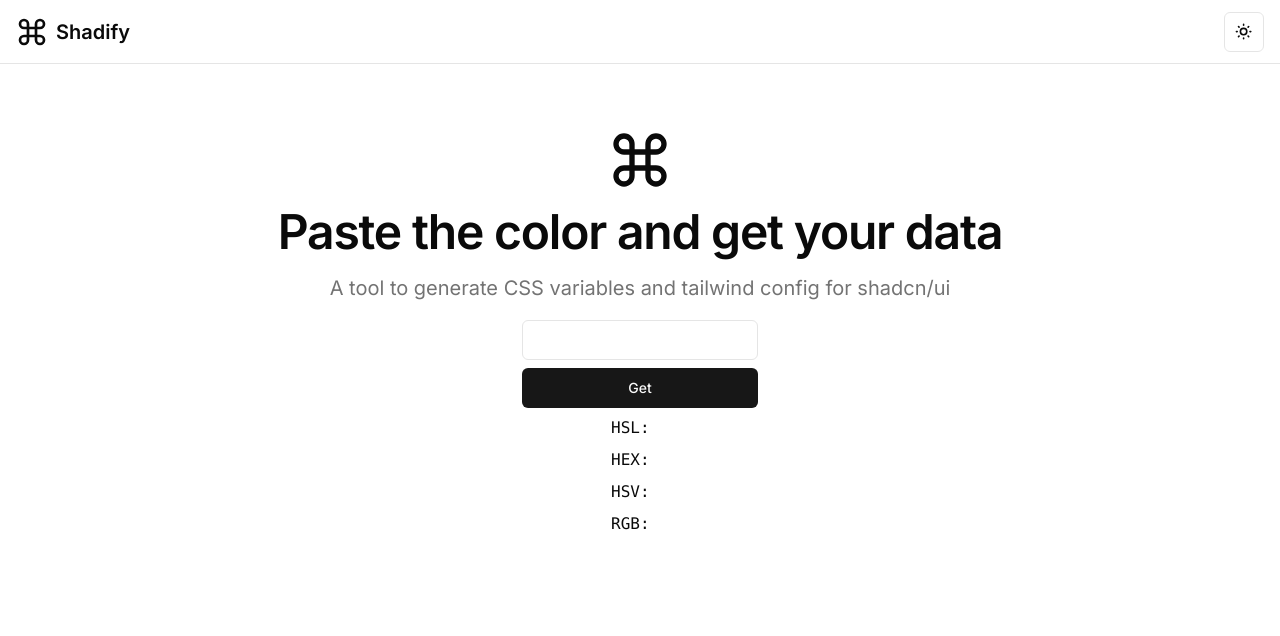
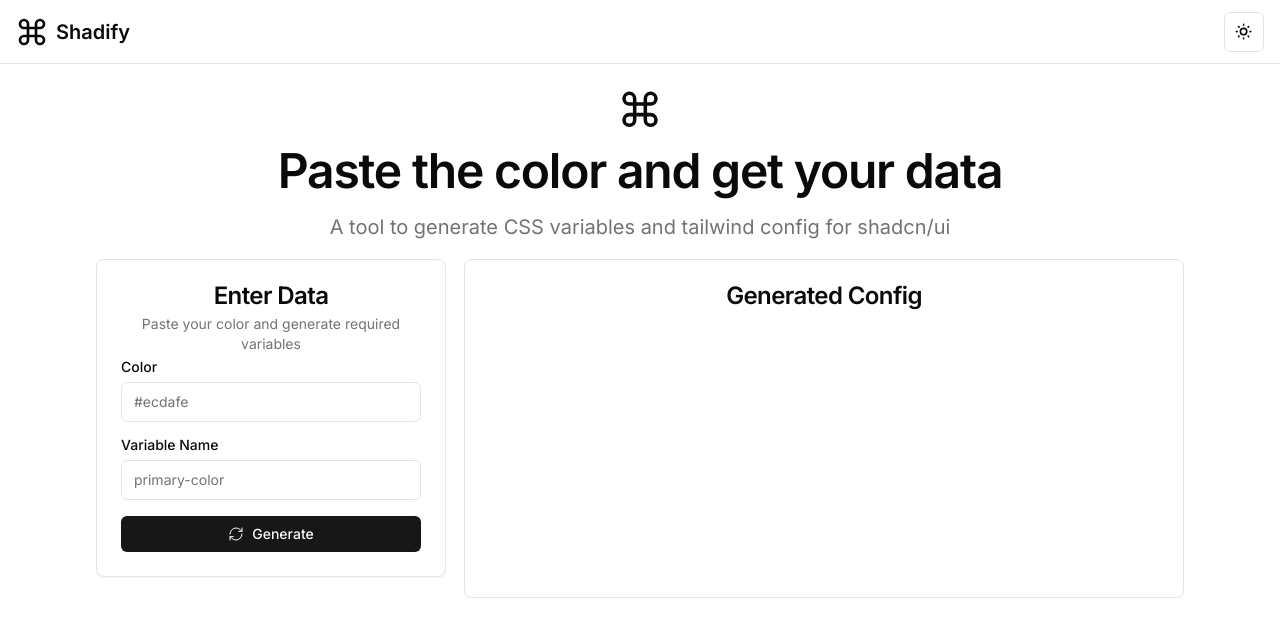
Before and after one commit to bikrantlabs/shadify, a Next.js app: page / in a window 1280 px wide. Shown: the top 636 px of the page. Built offline with nearby package versions, Linux system fonts and the light colour scheme; no server answers.

Commit message:
color variables generation complete

```diff
--- a/package.json
+++ b/package.json
@@ -12,6 +12,7 @@
     "ui:add": "pnpm dlx shadcn-ui@latest add"
   },
   "dependencies": {
+    "@prettier/sync": "^0.5.1",
     "@radix-ui/react-dropdown-menu": "^2.0.6",
     "@radix-ui/react-label": "^2.0.2",
     "@radix-ui/react-slot": "^1.0.2",
@@ -26,7 +27,9 @@
     "react-dom": "^18.2.0",
     "tailwind-merge": "^2.2.0",
     "tailwindcss-animate": "^1.0.7",
-    "zod": "^3.22.4"
+    "usehooks-ts": "^2.13.0",
+    "zod": "^3.22.4",
+    "zustand": "^4.5.0"
   },
   "devDependencies": {
     "@ianvs/prettier-plugin-sort-imports": "^4.1.1",
--- a/src/app/page.tsx
+++ b/src/app/page.tsx
@@ -1,11 +1,12 @@
 import { siteConfig } from '@/config/site'
+import { ConfigDisplayCard } from '@/components/cards/config-display-card'
 import { ColorConversion } from '@/components/converter'
 import { Icons } from '@/components/icons'
 
 export default function Home() {
   return (
     <main className="flex">
-      <div className="container mt-16 flex max-w-[64rem] flex-col items-center gap-4 text-center">
+      <div className="container mt-6 flex max-w-[72rem] flex-col items-center gap-4 text-center">
         <Icons.logo className="h-16 w-16" />
         <h1 className="text-2xl font-semibold tracking-tight sm:text-5xl md:text-4xl lg:text-5xl">
           Paste the color and get your data
@@ -13,7 +14,14 @@ export default function Home() {
         <p className="max-w-[42rem] leading-normal text-muted-foreground sm:text-xl sm:leading-8">
           {siteConfig.description}
         </p>
-        <ColorConversion />
+        <div className="flex h-full max-h-[350px] w-full gap-2 overflow-scroll">
+          <div className="flex-1 ">
+            <ColorConversion />
+          </div>
+          <div className="h-full flex-[2_2_0%]">
+            <ConfigDisplayCard />
+          </div>
+        </div>
       </div>
     </main>
   )
--- /dev/null
+++ b/src/components/cards/config-display-card.tsx
@@ -0,0 +1,44 @@
+'use client'
+
+import { useConfigDataStore } from '@/hooks/use-config-data-store'
+import { CardHeader, CardTitle } from '@/components/ui/card'
+import { Label } from '@/components/ui/label'
+
+import { CodeBlock } from '../ui/code-block'
+
+export const ConfigDisplayCard = () => {
+  const { state } = useConfigDataStore((state) => state)
+  return (
+    <div className="flex h-full max-h-[350px] w-full flex-col overflow-scroll rounded-lg border shadow-sm">
+      <CardHeader>
+        <CardTitle>Generated Config</CardTitle>
+      </CardHeader>
+      {state.configData && (
+        <div className="flex flex-col">
+          <div className="flex-1 p-6">
+            <div className="flex w-full flex-col items-start gap-2">
+              <Label>globals.css</Label>
+              <CodeBlock data={state.configData?.globalsCSS.hslString} />
+            </div>
+          </div>
+          <div className="flex-1 p-6">
+            <div className="flex w-full flex-col items-start gap-2">
+              <Label>tailwind.config.js</Label>
+              <CodeBlock
+                data={JSON.stringify(state.configData?.tailwindConfig, null, 2)}
+              />
+            </div>
+          </div>
+        </div>
+      )}
+    </div>
+    // <Card className="h-full w-full">
+    //   <CardHeader>
+    //     <CardTitle>Generated Config</CardTitle>
+    //   </CardHeader>
+    //   <CardContent>
+    //     <Label>globals.css</Label>
+    //   </CardContent>
+    // </Card>
+  )
+}
--- a/src/components/converter.tsx
+++ b/src/components/converter.tsx
@@ -1,36 +1,77 @@
 'use client'
 
-import { useCallback, useState } from 'react'
+import { FormEvent, useEffect, useState } from 'react'
 
+import { generateConfig } from '@/lib/conversions/generate-config'
+import { useConfigDataStore } from '@/hooks/use-config-data-store'
 import { useGetToken } from '@/hooks/use-get-token'
 
+import { Icons } from './icons'
 import { Button } from './ui/button'
+import {
+  Card,
+  CardContent,
+  CardDescription,
+  CardHeader,
+  CardTitle,
+} from './ui/card'
 import { Input } from './ui/input'
+import { Label } from './ui/label'
 
 export const ColorConversion = () => {
   const [input, setInput] = useState('')
-  const { getTokenData, tokenData, error } = useGetToken()
-
-  const _getToken = useCallback(() => {
-    getTokenData({ input })
-  }, [input, getTokenData])
+  const [variableName, setVariableName] = useState('')
+  const { getTokenData, tokenData } = useGetToken()
+  const { actions } = useConfigDataStore((state) => state)
+  useEffect(() => {
+    if (tokenData) {
+      const config = generateConfig(variableName, tokenData)
+      actions.setConfigData(config)
+    }
+    // eslint-disable-next-line react-hooks/exhaustive-deps
+  }, [tokenData?.hex])
+  const handleGenerate = (e: FormEvent) => {
+    e.preventDefault()
+    getTokenData({ input: input })
+  }
   return (
-    <div className="flex flex-col gap-2">
-      <Input value={input} onChange={(e) => setInput(e.target.value)} />
-      <Button onClick={() => _getToken()}>Get</Button>
-      {error && <p>{error.message}</p>}
-      <pre>
-        <code>HSL: {tokenData?.hsl} </code>
-      </pre>
-      <pre>
-        <code>HEX: {tokenData?.hex} </code>
-      </pre>
-      <pre>
-        <code>HSV: {tokenData?.hsv} </code>
-      </pre>
-      <pre>
-        <code>RGB: {tokenData?.rgb} </code>
-      </pre>
+    <div className="flex w-full max-w-[350px] flex-col gap-2">
+      <Card>
+        <CardHeader>
+          <CardTitle>Enter Data</CardTitle>
+          <CardDescription>
+            Paste your color and generate required variables
+          </CardDescription>
+          <CardContent className="p-0">
+            <form onSubmit={handleGenerate}>
+              <div className="flex w-full flex-col gap-4">
+                <div className="flex flex-col items-start gap-2">
+                  <Label htmlFor="variable_data">Color</Label>
+                  <Input
+                    id="variable_data"
+                    value={input}
+                    placeholder="#ecdafe"
+                    onChange={(e) => setInput(e.target.value)}
+                  />
+                </div>
+                <div className="flex flex-col items-start gap-2">
+                  <Label htmlFor="variable_name">Variable Name</Label>
+                  <Input
+                    id="variable_name"
+                    value={variableName}
+                    placeholder="primary-color"
+                    onChange={(e) => setVariableName(e.target.value)}
+                  />
+                </div>{' '}
+                <Button>
+                  <Icons.refreshCW className="mr-2 h-4 w-4 stroke-[1.5px]" />
+                  Generate
+                </Button>
+              </div>
+            </form>
+          </CardContent>
+        </CardHeader>
+      </Card>
     </div>
   )
 }
--- a/src/components/icons.tsx
+++ b/src/components/icons.tsx
@@ -1,4 +1,4 @@
-import { Command, Moon, SunMedium } from "lucide-react"
+import { Check, Command, Copy, Moon, RefreshCw, SunMedium } from 'lucide-react'
 
 export type IconKeys = keyof typeof icons
 
@@ -10,6 +10,9 @@ const icons = {
   logo: Command,
   sun: SunMedium,
   moon: Moon,
+  copy: Copy,
+  refreshCW: RefreshCw,
+  check: Check,
 }
 
 export const Icons: IconsType = icons
--- a/src/components/ui/button.tsx
+++ b/src/components/ui/button.tsx
@@ -1,34 +1,35 @@
-import * as React from "react"
-import { Slot } from "@radix-ui/react-slot"
-import { cva, type VariantProps } from "class-variance-authority"
+import * as React from 'react'
+import { Slot } from '@radix-ui/react-slot'
+import { cva, type VariantProps } from 'class-variance-authority'
 
-import { cn } from "@/lib/utils"
+import { cn } from '@/lib/utils'
 
 const buttonVariants = cva(
-  "inline-flex items-center justify-center whitespace-nowrap rounded-md text-sm font-medium ring-offset-background transition-colors focus-visible:outline-none focus-visible:ring-2 focus-visible:ring-ring focus-visible:ring-offset-2 disabled:pointer-events-none disabled:opacity-50",
+  'inline-flex items-center justify-center whitespace-nowrap rounded-md text-sm font-medium ring-offset-background transition-colors focus-visible:outline-none focus-visible:ring-2 focus-visible:ring-ring focus-visible:ring-offset-2 disabled:pointer-events-none disabled:opacity-50',
   {
     variants: {
       variant: {
-        default: "bg-primary text-primary-foreground hover:bg-primary/90",
+        default: 'bg-primary text-primary-foreground hover:bg-primary/90',
         destructive:
-          "bg-destructive text-destructive-foreground hover:bg-destructive/90",
+          'bg-destructive text-destructive-foreground hover:bg-destructive/90',
         outline:
-          "border border-input bg-background hover:bg-accent hover:text-accent-foreground",
+          'border border-input bg-background hover:bg-accent hover:text-accent-foreground',
         secondary:
-          "bg-secondary text-secondary-foreground hover:bg-secondary/80",
-        ghost: "hover:bg-accent hover:text-accent-foreground",
-        link: "text-primary underline-offset-4 hover:underline",
+          'bg-secondary text-secondary-foreground hover:bg-secondary/80',
+        ghost: 'hover:bg-accent hover:text-accent-foreground',
+        link: 'text-primary underline-offset-4 hover:underline',
       },
       size: {
-        default: "h-10 px-4 py-2",
-        sm: "h-9 rounded-md px-3",
-        lg: "h-11 rounded-md px-8",
-        icon: "h-10 w-10",
+        default: 'h-9 px-3 py-1.5',
+        sm: 'h-8 rounded-md px-3 text-xs',
+        xs: 'h-6 py-0 px-2 rounded-md text-[11px]',
+        lg: 'h-11 rounded-md px-8 text-base',
+        icon: 'h-10 w-10',
       },
     },
     defaultVariants: {
-      variant: "default",
-      size: "default",
+      variant: 'default',
+      size: 'default',
     },
   }
 )
@@ -41,7 +42,7 @@ export interface ButtonProps
 
 const Button = React.forwardRef<HTMLButtonElement, ButtonProps>(
   ({ className, variant, size, asChild = false, ...props }, ref) => {
-    const Comp = asChild ? Slot : "button"
+    const Comp = asChild ? Slot : 'button'
     return (
       <Comp
         className={cn(buttonVariants({ variant, size, className }))}
@@ -51,6 +52,6 @@ const Button = React.forwardRef<HTMLButtonElement, ButtonProps>(
     )
   }
 )
-Button.displayName = "Button"
+Button.displayName = 'Button'
 
 export { Button, buttonVariants }
--- /dev/null
+++ b/src/components/ui/card.tsx
@@ -0,0 +1,79 @@
+import * as React from "react"
+
+import { cn } from "@/lib/utils"
+
+const Card = React.forwardRef<
+  HTMLDivElement,
+  React.HTMLAttributes<HTMLDivElement>
+>(({ className, ...props }, ref) => (
+  <div
+    ref={ref}
+    className={cn(
+      "rounded-lg border bg-card text-card-foreground shadow-sm",
+      className
+    )}
+    {...props}
+  />
+))
+Card.displayName = "Card"
+
+const CardHeader = React.forwardRef<
+  HTMLDivElement,
+  React.HTMLAttributes<HTMLDivElement>
+>(({ className, ...props }, ref) => (
+  <div
+    ref={ref}
+    className={cn("flex flex-col space-y-1.5 p-6", className)}
+    {...props}
+  />
+))
+CardHeader.displayName = "CardHeader"
+
+const CardTitle = React.forwardRef<
+  HTMLParagraphElement,
+  React.HTMLAttributes<HTMLHeadingElement>
+>(({ className, ...props }, ref) => (
+  <h3
+    ref={ref}
+    className={cn(
+      "text-2xl font-semibold leading-none tracking-tight",
+      className
+    )}
+    {...props}
+  />
+))
+CardTitle.displayName = "CardTitle"
+
+const CardDescription = React.forwardRef<
+  HTMLParagraphElement,
+  React.HTMLAttributes<HTMLParagraphElement>
+>(({ className, ...props }, ref) => (
+  <p
+    ref={ref}
+    className={cn("text-sm text-muted-foreground", className)}
+    {...props}
+  />
+))
+CardDescription.displayName = "CardDescription"
+
+const CardContent = React.forwardRef<
+  HTMLDivElement,
+  React.HTMLAttributes<HTMLDivElement>
+>(({ className, ...props }, ref) => (
+  <div ref={ref} className={cn("p-6 pt-0", className)} {...props} />
+))
+CardContent.displayName = "CardContent"
+
+const CardFooter = React.forwardRef<
+  HTMLDivElement,
+  React.HTMLAttributes<HTMLDivElement>
+>(({ className, ...props }, ref) => (
+  <div
+    ref={ref}
+    className={cn("flex items-center p-6 pt-0", className)}
+    {...props}
+  />
+))
+CardFooter.displayName = "CardFooter"
+
+export { Card, CardHeader, CardFooter, CardTitle, CardDescription, CardContent }
--- /dev/null
+++ b/src/components/ui/code-block.tsx
@@ -0,0 +1,56 @@
+'use client'
+
+import { useEffect, useState } from 'react'
+import { useCopyToClipboard } from 'usehooks-ts'
+
+import { Icons } from '../icons'
+
+interface CodeBlockProps {
+  // eslint-disable-next-line @typescript-eslint/no-explicit-any
+  data: any
+}
+export const CodeBlock = ({ data }: CodeBlockProps) => {
+  const [copy] = useCopyToClipboard()
+  const [copied, setCopied] = useState(false)
+  const handleCopy = (text: string) => () => {
+    copy(text)
+      .then(() => {
+        setCopied(true)
+        console.log('Copied!', { text })
+      })
+      .catch((error) => {
+        setCopied(false)
+        console.error('Failed to copy!', error)
+      })
+  }
+  useEffect(() => {
+    let timeout: NodeJS.Timeout
+    if (copied) {
+      timeout = setTimeout(() => {
+        setCopied(false)
+      }, 1000)
+    }
+    return () => {
+      clearTimeout(timeout)
+    }
+  }, [copied])
+  return (
+    <button className="group relative block max-h-[650px] w-fit overflow-x-auto rounded-lg border bg-zinc-950 py-3 pl-4 pr-16 dark:bg-zinc-900">
+      <pre className="text-sm">
+        <code>{data}</code>
+      </pre>
+      {copied ? (
+        <button className="absolute right-2 top-2 rounded-md bg-secondary p-1.5">
+          <Icons.check className="h-[14px] w-[14px] stroke-[1px]" />
+        </button>
+      ) : (
+        <button
+          onClick={handleCopy(data)}
+          className="invisible absolute right-2 top-2 rounded-md p-1.5 group-hover:visible dark:hover:bg-secondary"
+        >
+          <Icons.copy className="h-[14px] w-[14px] stroke-[1px]" />
+        </button>
+      )}
+    </button>
+  )
+}
--- /dev/null
+++ b/src/hooks/use-config-data-store.tsx
@@ -0,0 +1,30 @@
+import { create } from 'zustand'
+
+import { ConfigDataType } from '../lib/conversions/generate-config'
+
+type State = {
+  configData: ConfigDataType | undefined
+}
+// This data is saved to database for actual cover image of the board.
+
+type Actions = {
+  setConfigData: (data: ConfigDataType) => void
+}
+export const initialConfigDataState: State = {
+  configData: undefined,
+}
+type StateActions = {
+  state: State
+  actions: Actions
+}
+export const useConfigDataStore = create<StateActions>((set) => ({
+  state: initialConfigDataState,
+  actions: {
+    setConfigData: (newState) =>
+      set(() => ({
+        state: {
+          configData: newState,
+        },
+      })),
+  },
+}))
--- a/src/hooks/use-conversions.tsx
+++ b/src/hooks/use-conversions.tsx
@@ -9,13 +9,16 @@ export const useConversions = () => {
       rgb,
       hsl,
       hsv,
-      hex: string.charAt(0) === '#' ? string : '#' + string,
+      hex:
+        string.charAt(0) === '#'
+          ? string.toLocaleLowerCase()
+          : '#' + string.toLocaleLowerCase(),
     }
   }
   function convertFromRgb(numbers: [number, number, number]) {
     const hsl = convert.rgb.hsl(numbers)
     const hsv = convert.rgb.hsv(numbers)
-    const hex = convert.rgb.hex(numbers)
+    const hex = convert.rgb.hex(numbers).toLocaleLowerCase()
     return {
       rgb: numbers,
       hsl,
@@ -26,7 +29,7 @@ export const useConversions = () => {
   function convertFromHsl(numbers: [number, number, number]) {
     const hsv = convert.hsl.hsv(numbers)
     const rgb = convert.hsl.rgb(numbers)
-    const hex = convert.hsl.hex(numbers)
+    const hex = convert.hsl.hex(numbers).toLocaleLowerCase()
     return {
       rgb,
       hsl: numbers,
--- a/src/hooks/use-get-token.tsx
+++ b/src/hooks/use-get-token.tsx
@@ -1,5 +1,4 @@
 import { useState } from 'react'
-import convert from 'color-convert'
 import { HEX, HSL, HSV, RGB } from 'color-convert/conversions'
 
 import { tokens, TokensType } from '@/types/tokens'
@@ -12,24 +11,20 @@ import { getValuesFromTokenString, removeWhitespaces } from '@/lib/utils'
 
 import { useConversions } from './use-conversions'
 
-interface TokenData {
-  hsl?: HSL
-  rgb?: RGB
-  hex?: HEX
-  hsv?: HSV
+export interface TokenData {
+  hsl: HSL
+  rgb: RGB
+  hex: HEX
+  hsv: HSV
 }
 interface ErrorType {
   message: string
   hint: string
 }
 
-interface UseGetTokenProps {
-  token: TokenData
-}
 export function useGetToken() {
   const [error, setError] = useState<ErrorType | undefined>()
   const [tokenData, setTokenData] = useState<TokenData | undefined>()
-  const [defaultToken, setDefaultToken] = useState<TokensType>('rgb')
   const { convertFromHex, convertFromRgb, convertFromHsl, convertFromHsv } =
     useConversions()
 
--- /dev/null
+++ b/src/lib/conversions/generate-config.tsx
@@ -0,0 +1,42 @@
+import { TokenData } from '../../hooks/use-get-token'
+
+export interface ConfigDataType {
+  globalsCSS: {
+    hslString: string
+    rgbString?: string
+    hsvString?: string
+    hexString?: string
+  }
+  tailwindConfig: Record<string, Record<string, string>>
+}
+export const generateConfig = (
+  variableName: string = 'variableName',
+  tokenData: TokenData
+): ConfigDataType => {
+  const hsl = tokenData.hsl
+  const hslString = modifyToHsl(hsl)
+  return {
+    globalsCSS: {
+      hslString: `--${variableName || 'variableName'}: ${hslString}`,
+      rgbString: `rgb(${tokenData.rgb.join(', ')})`,
+      hexString: tokenData.hex,
+    },
+    tailwindConfig: {
+      [variableName || 'variableName']: {
+        DEFAULT: `hsl(var(--${variableName || 'variableName'}))`,
+      },
+    },
+  }
+}
+const modifyToHsl = (inputArray: number[]) => {
+  const modifiedArray = inputArray.map((value, index) => {
+    if (index === 1 || index === inputArray.length - 1) {
+      // Add % sign to second and last element
+      return value + '%'
+    } else {
+      return value.toString() // Convert other elements to strings
+    }
+  })
+
+  return modifiedArray.join(' ')
+}
```
Also changed, not shown: 1 other file (tests, documents, lock files or other folders).
